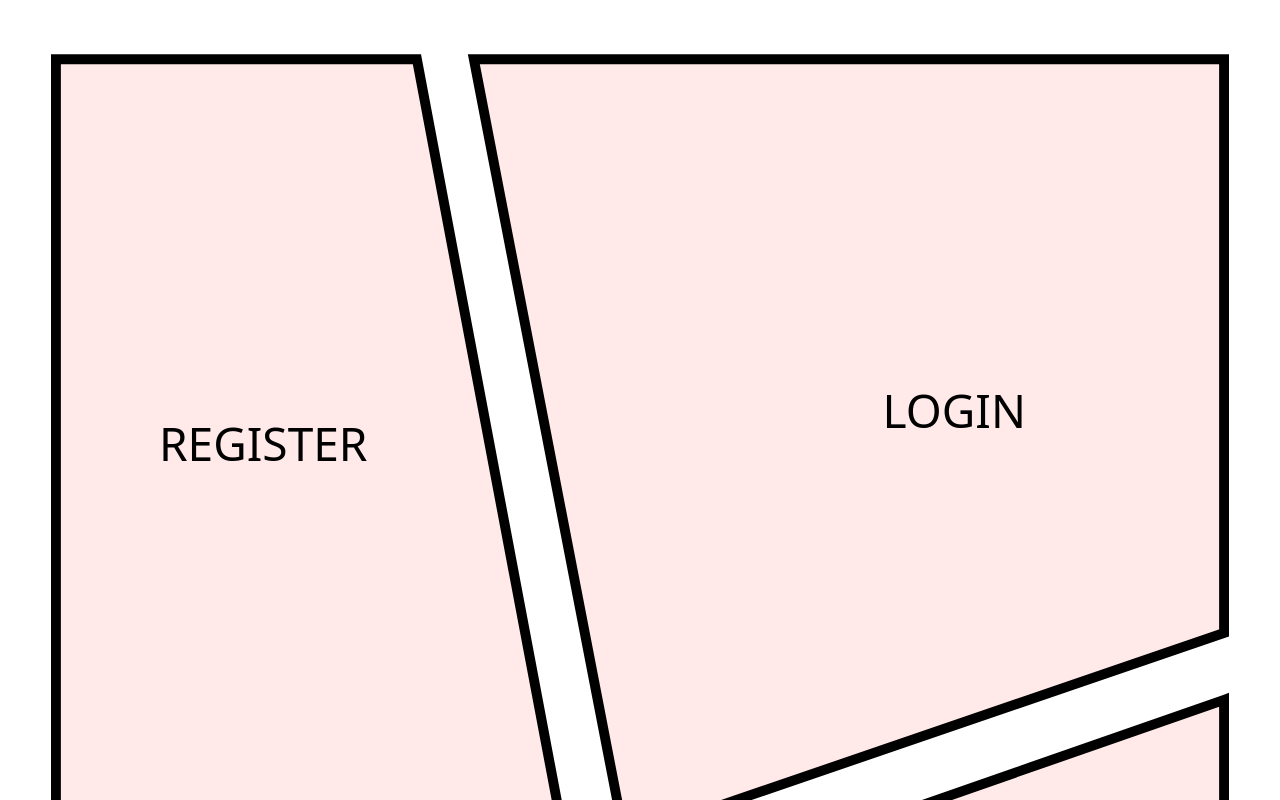
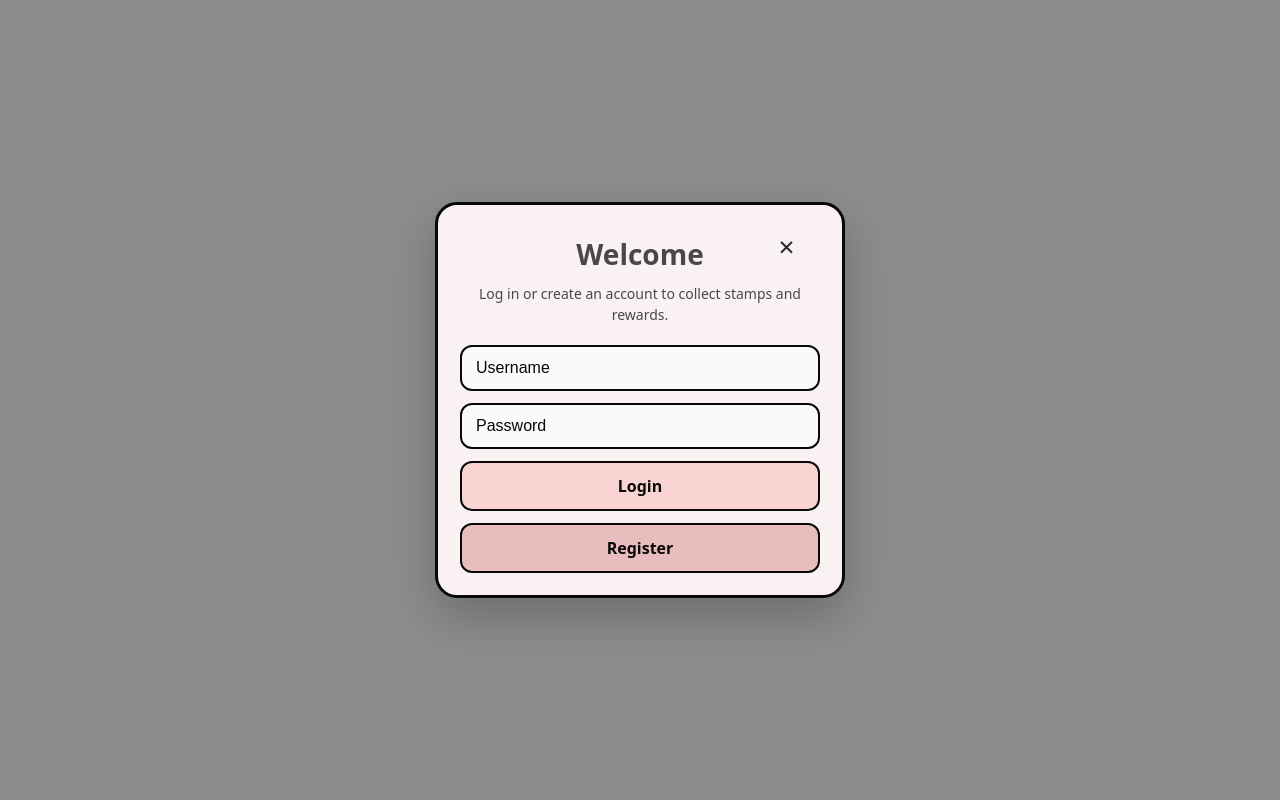
Before and after one commit to Taiwanese-Student-Association-UVA/nightMarket, a React (Vite) app in the folder client/: page / in a window 1280 px wide. Shown: the top 800 px of the page. Built offline with nearby package versions, Linux system fonts and the light colour scheme; no server answers.

Commit message:
rerouted logic

```diff
--- a/client/src/App.tsx
+++ b/client/src/App.tsx
@@ -1,6 +1,5 @@
 import { BrowserRouter, Routes, Route, Navigate } from "react-router-dom";
-import { useState } from "react";
-import LoginModal from "./components/Modal/LoginModal";
+import LoginModalPage from "./components/Modal/LoginModalPage";
 import Home from "./components/Home/Home";
 import ActivityCard from "./components/ActivityCard/ActivityCard";
 import Schedule from "./components/Schedule/Schedule";
@@ -10,36 +9,65 @@ import ProtectedRoute from "./components/ProtectedRoute";
 import ScanRedirect from "./components/Scan/ScanRedirect";
 
 function App() {
-    const [loginOpen, setLoginOpen] = useState(false);
-
     return (
         <BrowserRouter>
-            <>
             <Routes>
+                {/* LOGIN PAGE */}
+                <Route path="/" element={<LoginModalPage />} />
+
+                {/* PROTECTED PAGES */}
                 <Route
-                        path="/"
-                        element={<Home openLogin={() => setLoginOpen(true)} />}
+                    path="/home"
+                    element={
+                        <ProtectedRoute>
+                            <Home />
+                        </ProtectedRoute>
+                    }
                 />
                 <Route
                     path="/activity"
                     element={
-                            <ProtectedRoute openLogin={() => setLoginOpen(true)}>
+                        <ProtectedRoute>
                             <ActivityCard />
                         </ProtectedRoute>
                     }
                 />
-                    <Route path="/schedule" element={<Schedule />} />
-                    <Route path="/map" element={<Map />} />
-                    <Route path="/menu" element={<Menu />} />
-                    <Route path="/scan/:stallId" element={<ScanRedirect />} />
-                    <Route path="*" element={<Navigate to="/" />} />
+                <Route
+                    path="/schedule"
+                    element={
+                        <ProtectedRoute>
+                            <Schedule />
+                        </ProtectedRoute>
+                    }
+                />
+                <Route
+                    path="/map"
+                    element={
+                        <ProtectedRoute>
+                            <Map />
+                        </ProtectedRoute>
+                    }
+                />
+                <Route
+                    path="/menu"
+                    element={
+                        <ProtectedRoute>
+                            <Menu />
+                        </ProtectedRoute>
+                    }
+                />
+                <Route
+                    path="/scan/:stallId"
+                    element={
+                        <ProtectedRoute>
+                            <ScanRedirect />
+                        </ProtectedRoute>
+                    }
+                />
+
+                {/* Catch all */}
+                <Route path="*" element={<Navigate to="/" replace />} />
             </Routes>
-
-                <LoginModal
-                    isOpen={loginOpen}
-                    onClose={() => setLoginOpen(false)}
-                />
-            </>
         </BrowserRouter>
     );
 }
--- a/client/src/components/ActivityCard/ActivityCard.tsx
+++ b/client/src/components/ActivityCard/ActivityCard.tsx
@@ -120,7 +120,7 @@ export default function ActivityCard() {
         <img
           src={backStamp}
           alt="Back"
-          onClick={() => navigate("/")}
+          onClick={() => navigate("/home")}
           draggable={false}
           style={{
             position: "absolute",
--- a/client/src/components/Home/Home.tsx
+++ b/client/src/components/Home/Home.tsx
@@ -1,10 +1,6 @@
 import { useNavigate } from "react-router-dom";
 
-type Props = {
-  openLogin: () => void;
-};
-
-export default function Home({ openLogin }: Props) {
+export default function Home() {
   const navigate = useNavigate();
 
   return (
@@ -15,83 +11,187 @@ export default function Home({ openLogin }: Props) {
         >
           <rect width="389" height="1187" fill="white" />
 
-        {/* TSA WEBSITE */}
-        <g onClick={() => (window.location.href = "https://tsaatuva.org")} style={{ cursor: "pointer" }}>
-          <path d="M17 1057L372 1106.5V1169H18.5L17 1057Z" fill="#FFE9E9" stroke="black" strokeWidth="3" />
-          <text x="195" y="1125" textAnchor="middle" fontSize="14" pointerEvents="none">
-            TSA WEBSITE
+          {/* ACTIVITY BUTTON AT TOP */}
+          <g
+              onClick={() => navigate("/activity")}
+              style={{ cursor: "pointer" }}
+          >
+            <path
+                d="M17 100L195.5 60L372 100V160L17 160Z"
+                fill="#FFE9E9"
+                stroke="black"
+                strokeWidth="3"
+            />
+            <text
+                x="195"
+                y="120"
+                textAnchor="middle"
+                fontSize="14"
+                pointerEvents="none"
+            >
+              ACTIVITY
             </text>
           </g>
 
-        {/* DIRECTIONS */}
-        <g onClick={() => (window.location.href = "https://maps.app.goo.gl/ZwNFrEBbVZn1Pw1u8")} style={{ cursor: "pointer" }}>
-          <path d="M372 941L18.5 999V1043L372 1091V941Z" fill="#FFE9E9" stroke="black" strokeWidth="3" />
-          <text x="195" y="1015" textAnchor="middle" fontSize="14" pointerEvents="none">
-            DIRECTIONS
+          {/* NIGHT MARKET LOGO */}
+          <g>
+            <path
+                d="M372 212.673L17 336.5V481.5L372 534.5V212.673Z"
+                fill="#FFE9E9"
+                stroke="black"
+                strokeWidth="3"
+            />
+            <text
+                x="195"
+                y="400"
+                textAnchor="middle"
+                fontSize="16"
+                fontWeight="bold"
+                pointerEvents="none"
+            >
+              NIGHT MARKET
+            </text>
+          </g>
+
+          {/* MENU */}
+          <g onClick={() => navigate("/menu")} style={{ cursor: "pointer" }}>
+            <path
+                d="M17 660.647V501.301L256.076 538.848L243.5 606L17 660.647Z"
+                fill="#FFE9E9"
+                stroke="black"
+                strokeWidth="3"
+            />
+            <text
+                x="130"
+                y="580"
+                textAnchor="middle"
+                fontSize="14"
+                pointerEvents="none"
+            >
+              MENU
+            </text>
+          </g>
+
+          {/* MAP */}
+          <g onClick={() => navigate("/map")} style={{ cursor: "pointer" }}>
+            <path
+                d="M372 556.922L270.984 541.427L225.5 790.5L372 771.5V556.922Z"
+                fill="#FFE9E9"
+                stroke="black"
+                strokeWidth="3"
+            />
+            <text
+                x="310"
+                y="670"
+                textAnchor="middle"
+                fontSize="14"
+                pointerEvents="none"
+            >
+              MAP
+            </text>
+          </g>
+
+          {/* SCHEDULE */}
+          <g onClick={() => navigate("/schedule")} style={{ cursor: "pointer" }}>
+            <path
+                d="M207.5 794L239.699 623L17 676V823L207.5 794Z"
+                fill="#FFE9E9"
+                stroke="black"
+                strokeWidth="3"
+            />
+            <text
+                x="120"
+                y="730"
+                textAnchor="middle"
+                fontSize="14"
+                pointerEvents="none"
+            >
+              SCHEDULE
+            </text>
+          </g>
+
+          {/* VENDORS */}
+          <g style={{ cursor: "pointer" }}>
+            <path
+                d="M18.5 983V842L163.5 820L195.5 952.5L18.5 983Z"
+                fill="#FFE9E9"
+                stroke="black"
+                strokeWidth="3"
+            />
+            <text
+                x="110"
+                y="900"
+                textAnchor="middle"
+                fontSize="14"
+                pointerEvents="none"
+            >
+              VENDORS
             </text>
           </g>
 
           {/* SPONSORS */}
           <g style={{ cursor: "pointer" }}>
-          <path d="M209 950L175 817L372 790.5V923L209 950Z" fill="#FFE9E9" stroke="black" strokeWidth="3" />
-          <text x="290" y="870" textAnchor="middle" fontSize="14" pointerEvents="none">
+            <path
+                d="M209 950L175 817L372 790.5V923L209 950Z"
+                fill="#FFE9E9"
+                stroke="black"
+                strokeWidth="3"
+            />
+            <text
+                x="290"
+                y="870"
+                textAnchor="middle"
+                fontSize="14"
+                pointerEvents="none"
+            >
               SPONSORS
             </text>
           </g>
 
-        {/* VENDORS */}
-        <g style={{ cursor: "pointer" }}>
-          <path d="M18.5 983V842L163.5 820L195.5 952.5L18.5 983Z" fill="#FFE9E9" stroke="black" strokeWidth="3" />
-          <text x="110" y="900" textAnchor="middle" fontSize="14" pointerEvents="none">
-            VENDORS
+          {/* DIRECTIONS */}
+          <g
+              onClick={() =>
+                  (window.location.href =
+                      "https://maps.app.goo.gl/ZwNFrEBbVZn1Pw1u8")
+              }
+              style={{ cursor: "pointer" }}
+          >
+            <path
+                d="M372 941L18.5 999V1043L372 1091V941Z"
+                fill="#FFE9E9"
+                stroke="black"
+                strokeWidth="3"
+            />
+            <text
+                x="195"
+                y="1015"
+                textAnchor="middle"
+                fontSize="14"
+                pointerEvents="none"
+            >
+              DIRECTIONS
             </text>
           </g>
 
-        {/* SCHEDULE */}
-        <g onClick={() => navigate("/schedule")} style={{ cursor: "pointer" }}>
-          <path d="M207.5 794L239.699 623L17 676V823L207.5 794Z" fill="#FFE9E9" stroke="black" strokeWidth="3" />
-          <text x="120" y="730" textAnchor="middle" fontSize="14" pointerEvents="none">
-            SCHEDULE
-          </text>
-        </g>
-
-        {/* MAP */}
-        <g onClick={() => navigate("/map")} style={{ cursor: "pointer" }}>
-          <path d="M372 556.922L270.984 541.427L225.5 790.5L372 771.5V556.922Z" fill="#FFE9E9" stroke="black" strokeWidth="3" />
-          <text x="310" y="670" textAnchor="middle" fontSize="14" pointerEvents="none">
-            MAP
-          </text>
-        </g>
-
-        {/* MENU */}
-        <g onClick={() => navigate("/menu")} style={{ cursor: "pointer" }}>
-          <path d="M17 660.647V501.301L256.076 538.848L243.5 606L17 660.647Z" fill="#FFE9E9" stroke="black" strokeWidth="3" />
-          <text x="130" y="580" textAnchor="middle" fontSize="14" pointerEvents="none">
-            MENU
-          </text>
-        </g>
-
-        {/* NIGHT MARKET LOGO */}
-        <g>
-          <path d="M372 212.673L17 336.5V481.5L372 534.5V212.673Z" fill="#FFE9E9" stroke="black" strokeWidth="3" />
-          <text x="195" y="400" textAnchor="middle" fontSize="16" fontWeight="bold" pointerEvents="none">
-            NIGHT MARKET
-          </text>
-        </g>
-
-        {/* LOGIN */}
-        <g onClick={openLogin} style={{ cursor: "pointer" }}>
-          <path d="M372 18H144L189.792 254.765L372 192.379V18Z" fill="#FFE9E9" stroke="black" strokeWidth="3" />
-          <text x="290" y="130" textAnchor="middle" fontSize="14" pointerEvents="none">
-            LOGIN
-          </text>
-        </g>
-
-        {/* REGISTER */}
-        <g onClick={openLogin} style={{ cursor: "pointer" }}>
-          <path d="M126.702 18H17V314.895L172.371 260.026L126.702 18Z" fill="#FFE9E9" stroke="black" strokeWidth="3" />
-          <text x="80" y="140" textAnchor="middle" fontSize="14" pointerEvents="none">
-            REGISTER
+          {/* TSA WEBSITE */}
+          <g
+              onClick={() => (window.location.href = "https://tsaatuva.org")}
+              style={{ cursor: "pointer" }}
+          >
+            <path
+                d="M17 1057L372 1106.5V1169H18.5L17 1057Z"
+                fill="#FFE9E9"
+                stroke="black"
+                strokeWidth="3"
+            />
+            <text
+                x="195"
+                y="1125"
+                textAnchor="middle"
+                fontSize="14"
+                pointerEvents="none"
+            >
+              TSA WEBSITE
             </text>
           </g>
         </svg>
--- a/client/src/components/Modal/LoginModal.tsx
+++ b/client/src/components/Modal/LoginModal.tsx
@@ -27,7 +27,7 @@ export default function LoginModal({ isOpen, onClose }: Props) {
       localStorage.setItem("token", res.data.token);
 
       onClose();
-      navigate("/activity");
+      navigate("/home");
     } catch (err: any) {
       const msg = err.response?.data?.message || "";
 
--- /dev/null
+++ b/client/src/components/Modal/LoginModalPage.tsx
@@ -0,0 +1,21 @@
+import LoginModal from "./LoginModal";
+import { useState } from "react";
+
+export default function LoginModalPage() {
+    const [isOpen, setIsOpen] = useState(true);
+
+    return (
+        <div
+            style={{
+                width: "100vw",
+                height: "100vh",
+                display: "flex",
+                justifyContent: "center",
+                alignItems: "center",
+                background: "white",
+            }}
+        >
+            <LoginModal isOpen={isOpen} onClose={() => setIsOpen(false)} />
+        </div>
+    );
+}
```
Also changed, not shown: client/src/components/Login/Login.tsx (deleted, +0 -45 lines), client/src/components/ProtectedRoute.tsx (+5 -10 lines). Lines whose indentation alone changed are shown as unchanged.
